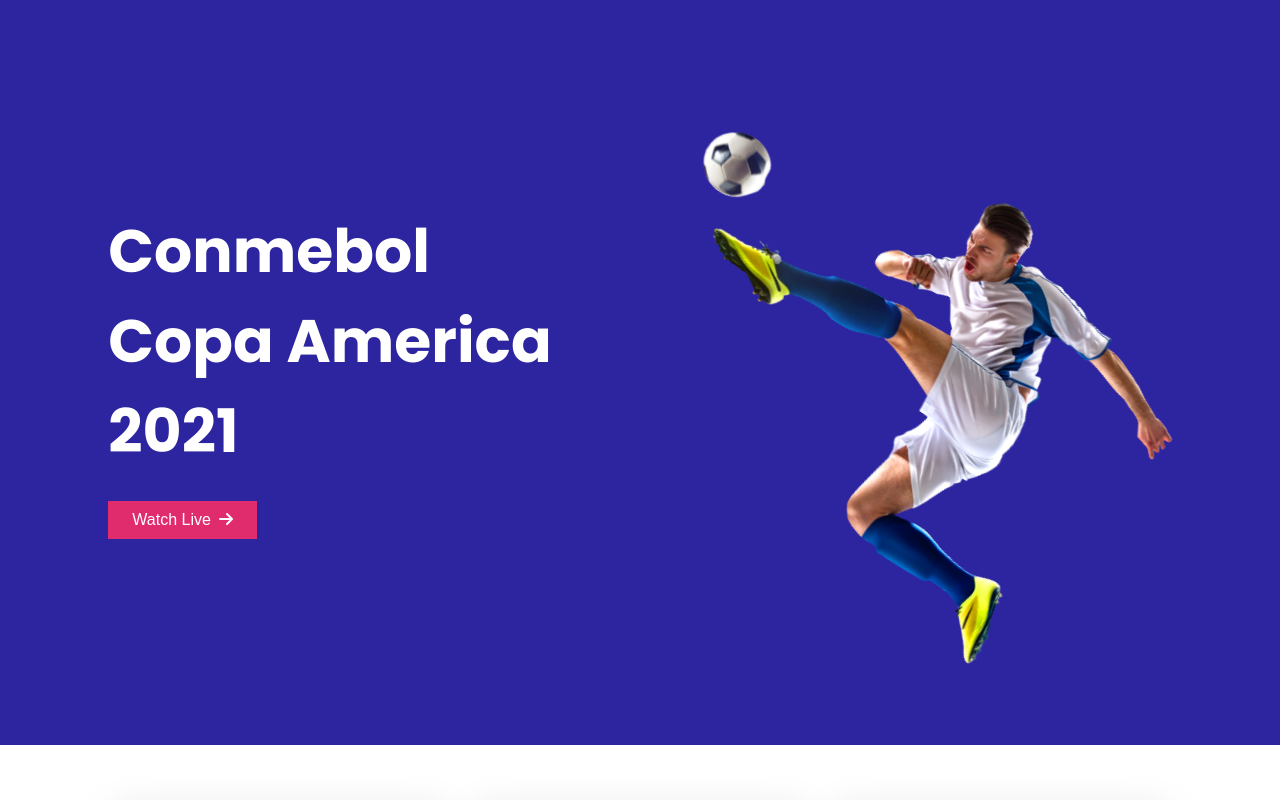
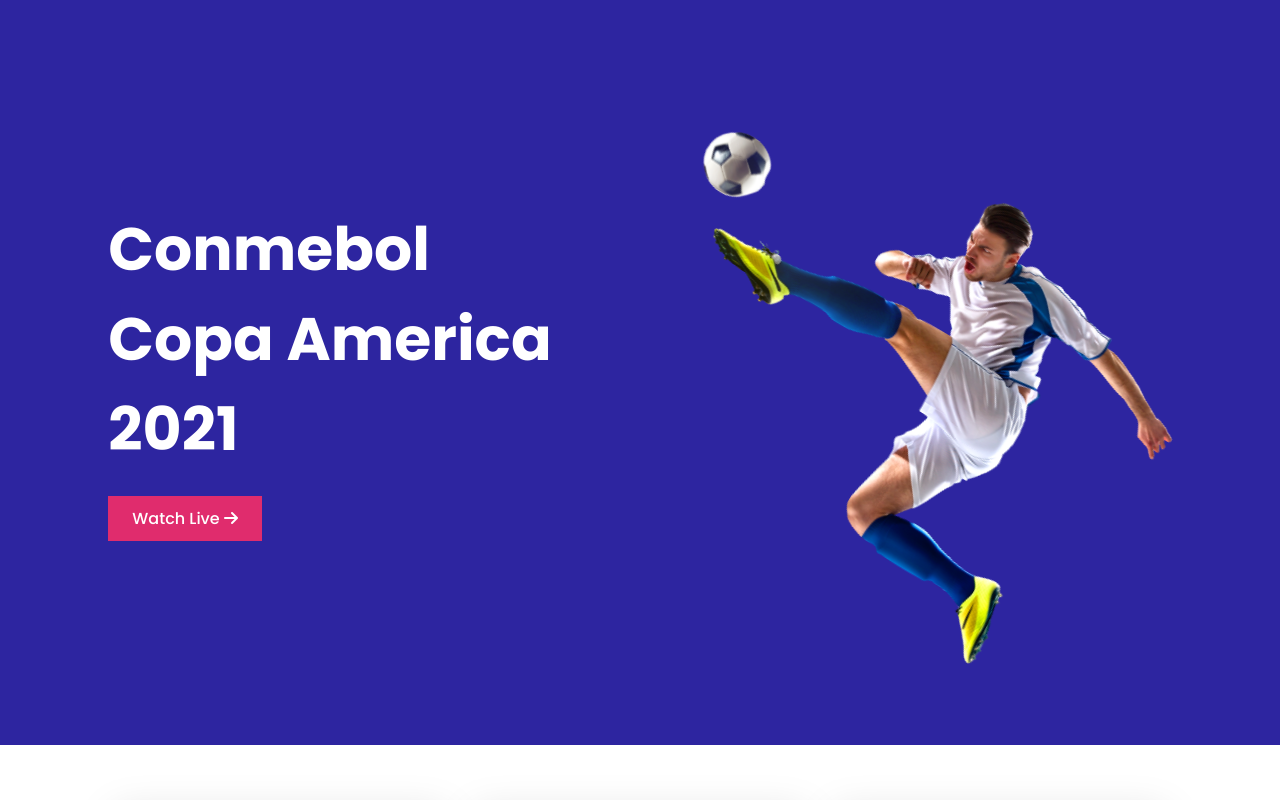
Before and after one commit to humayranurananna/Football, a plain HTML site: page index.html in a window 1280 px wide. Shown: the top 800 px of the page. Drawn offline with Linux system fonts and the light colour scheme.

Commit message:
something changed

```diff
--- a/css/style.css
+++ b/css/style.css
@@ -25,22 +25,19 @@ body{
     color: #FFFFFF;
     margin: 0;
 }
-.banner-area button{
-    display: flex;
-    align-items: center;
+.section-details a{
     padding: 10px 24px;
     background-color: #E02C6D;
     color: #FFFFFF;
     font-size: 16px;
     font-weight: 500;
     border: none;
-    margin-top: 25px;
+    margin-top: 5%;
     transition: 1.5s;
+    text-decoration: none;
+    display: inline-block;
 }
-.banner-area button p{
-    margin: 0 8px 0 0;
-}
-.banner-area button:hover{
+.section-details a:hover{
     background-color: yellowgreen;
     transform: translate(40px) scale(1.1);
 }
@@ -215,7 +212,7 @@ footer p{
         font-size: 36px;
         margin-left: 16px;
     }
-    .banner-area button{
+    .section-details a{
         margin: 30px 0 0 19px;
     }
     .banner-image{
--- a/index.html
+++ b/index.html
@@ -22,9 +22,8 @@
                 <h1 class="section-title">
                     Conmebol <br>Copa America<br> 2021
                 </h1>
-                <button>
-                    <p>Watch Live </p><span><i class="fas fa-arrow-right"></i></span>
-                </button>
+                <a href="https://github.com/humayranurananna/Football" target="_blank">Watch Live <span><i
+                            class="fas fa-arrow-right"></i></span></a>
             </div>
             <div class="banner-image">
                 <img src="images/banner.png" alt="">
```
